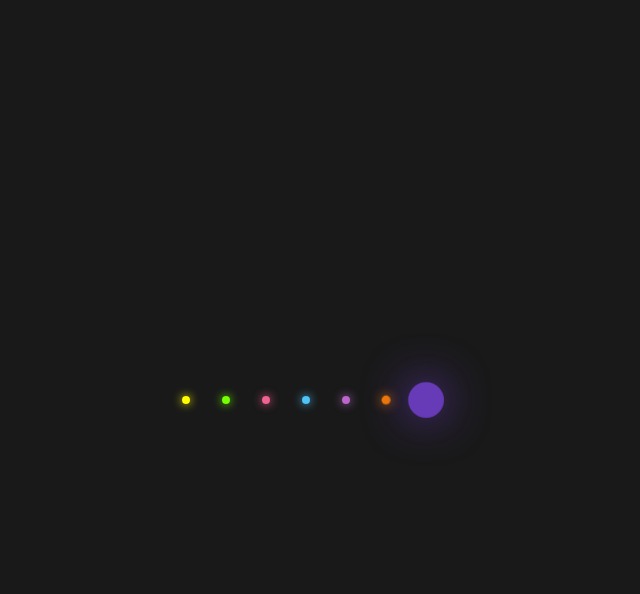
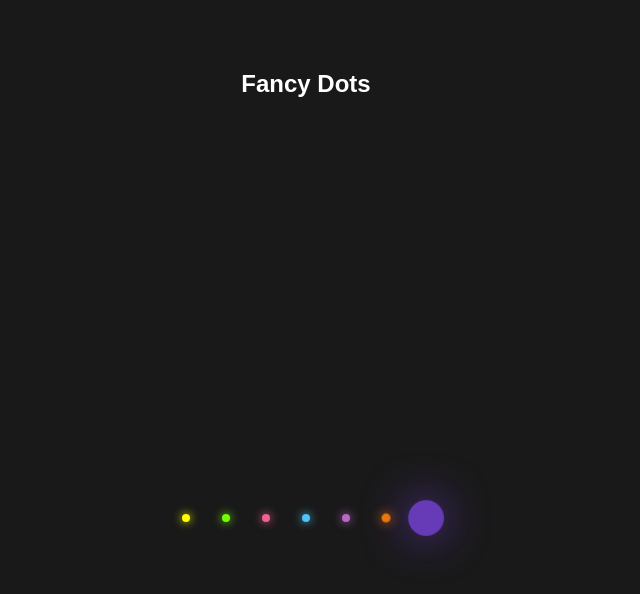
Before and after one commit to agrider89/my-first-repo, a plain HTML site: page index.html in a window 1280 px wide. Shown: the whole page, without its empty margins (334-974 px from the left). Drawn offline with Linux system fonts and the light colour scheme.

Commit message:
added a h2 'fancy dots'

```diff
--- a/index.html
+++ b/index.html
@@ -7,6 +7,7 @@
   <title>Glowing Dots</title>
 </head>
 <body>
+  <h2>Fancy Dots</h2>
   <ul>
     <li></li>
     <li></li>
```
